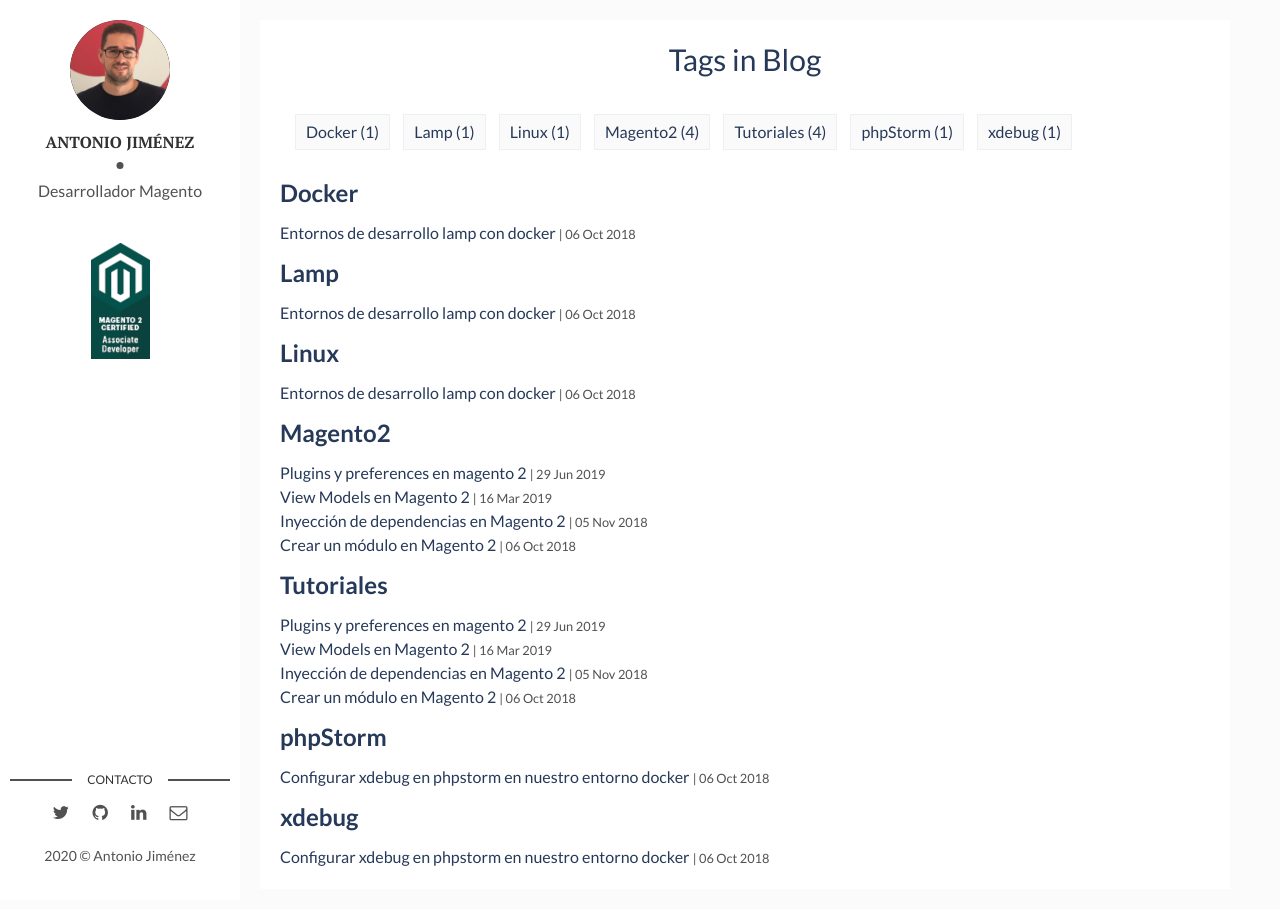
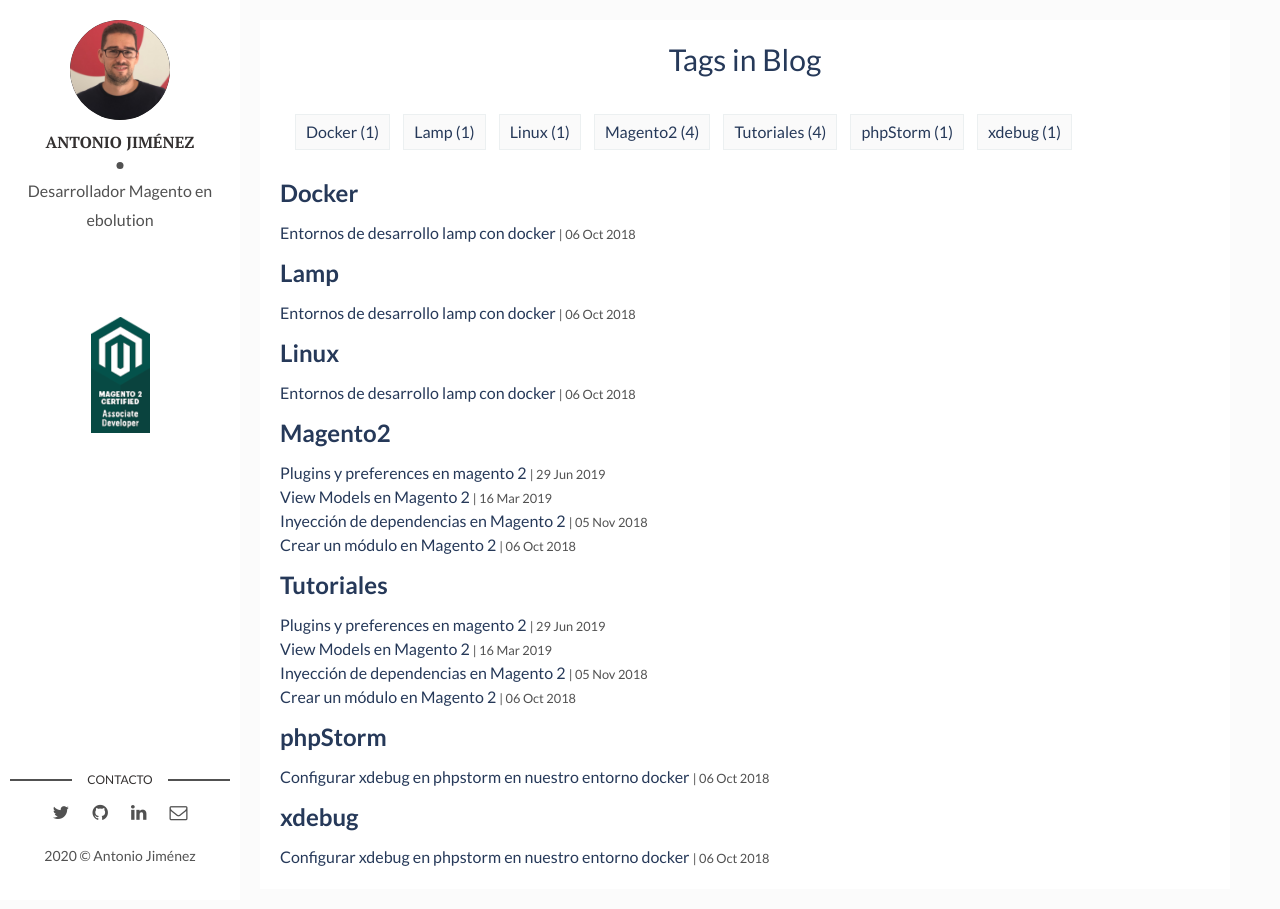
Before and after one commit to n0ni0/n0ni0.github.io, a Jekyll site: the page built from tags.html, in a window 1280 px wide. Built offline with Jekyll 4.4.1, drawn with Linux system fonts in a browser that asks for light colours.

Commit message:
Update about author

```diff
--- a/_layouts/main.html
+++ b/_layouts/main.html
@@ -9,7 +9,7 @@ layout: default
         <a href="{{site.baseurl}}/"><img src="{{site.baseurl}}/assets/img/{% if site.author-img %}{{site.author-img}}{% endif %}" alt="{{site.author}}"></a>
       </div>
       <div class="author-name">{{site.author}}</div>
-      <p>{{site.about-author}}</p>
+      <p>{{site.about-author}} en <a class="company" href="https://ebolution.com" target="_blank" rel="noopener noreferrer">ebolution</p>
     </div>
     <div class="certification">
       <a href="https://u.magento.com/certification/directory/dev/2493625/" target="_blank" rel="noopener noreferrer"> <img class="associate-m2" src="/assets/img/associate_developer_m2.png" alt="associate_developer_m2"> </a>
--- a/assets/css/main.css
+++ b/assets/css/main.css
@@ -979,6 +979,13 @@ table tfoot td {
   font-weight: 700;
 }
 
+.company {
+  color: #515151;
+  display: block;
+  padding: 5px;
+  text-decoration: unset;
+}
+
 .about .author-name::after {
   content: "";
   position: absolute;
```
